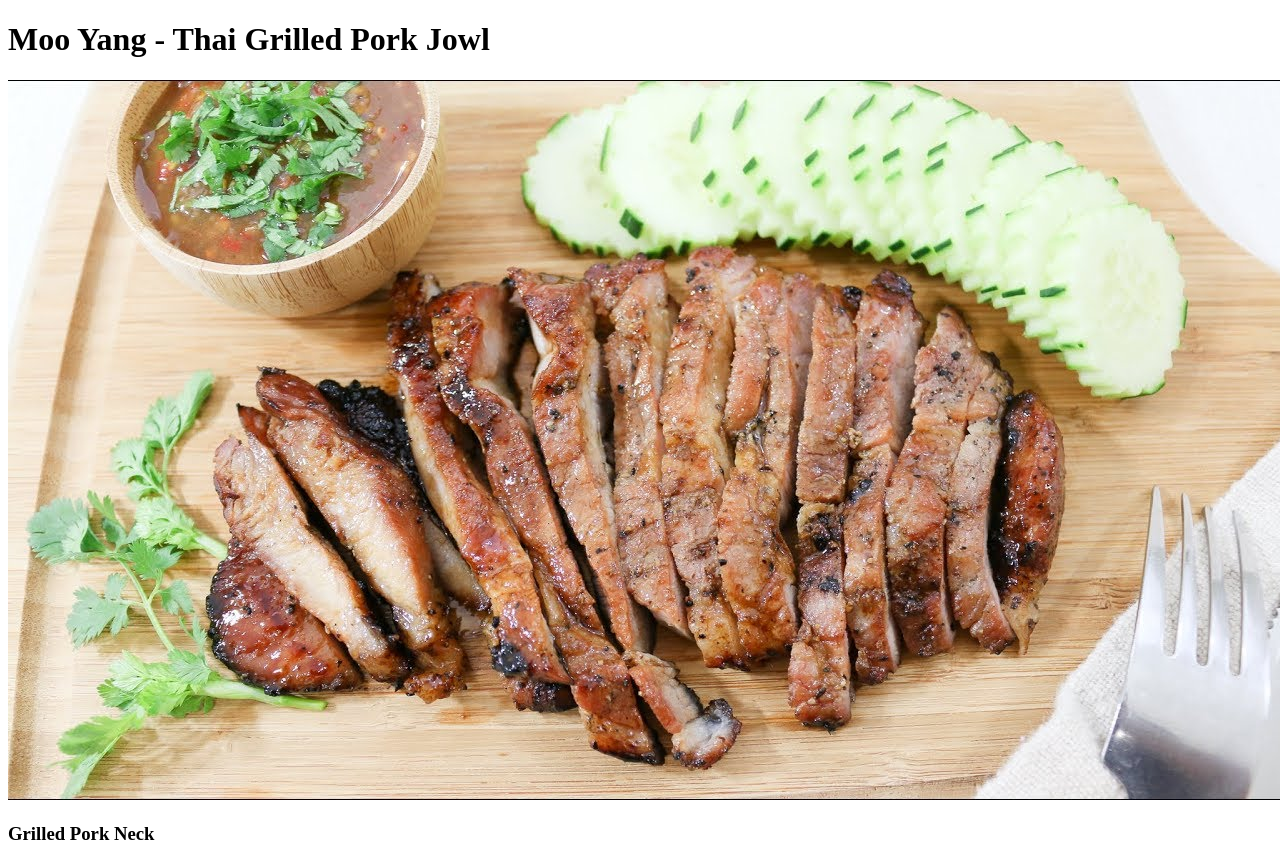
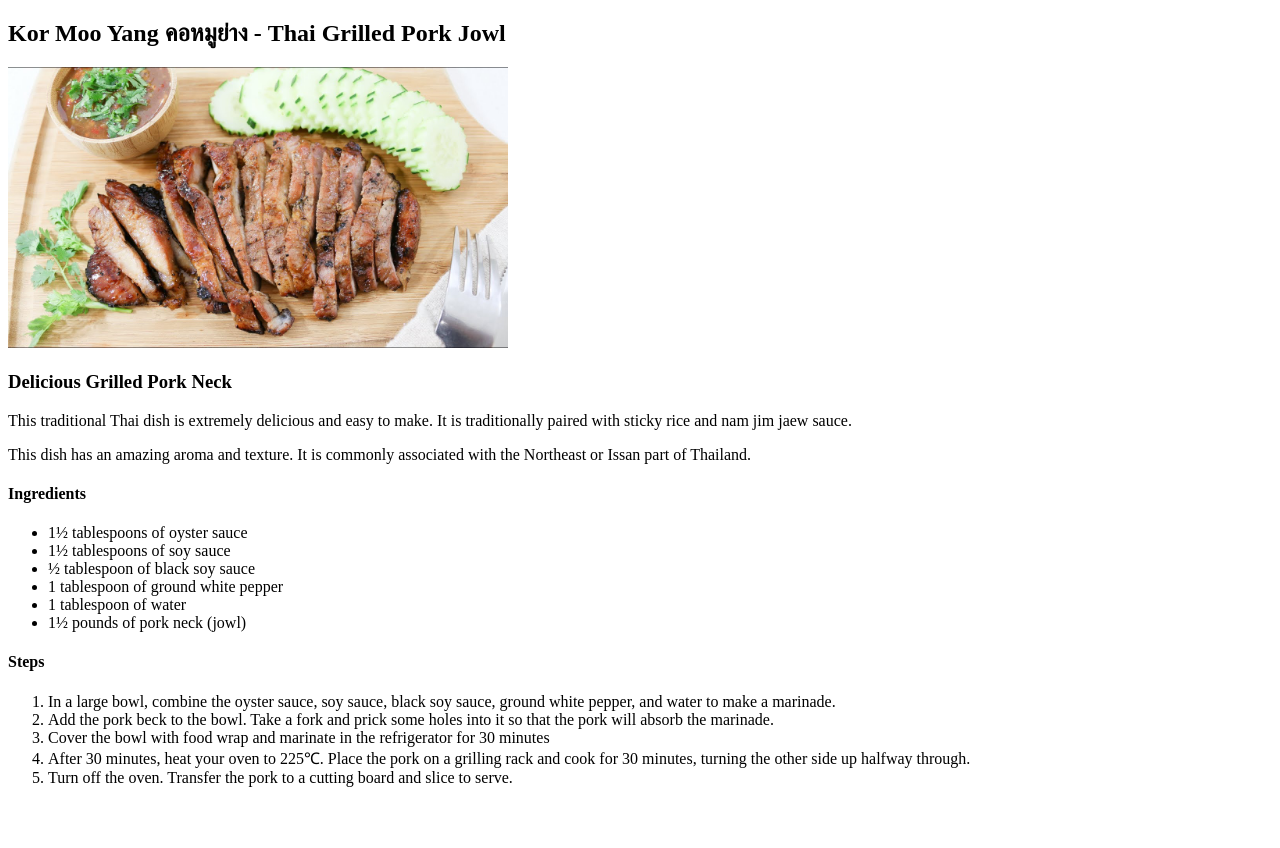
Before and after one commit to ssavitt12/odin-recipes, a plain HTML site: page recipes/moo-yang.html in a window 1280 px wide. Shown: the top 848 px of the page. After the commit the page ends 803 px from the top, so only its background shows below. Drawn offline with Linux system fonts and the light colour scheme.

Commit message:
Moo-yang completed

```diff
--- a/recipes/moo-yang.html
+++ b/recipes/moo-yang.html
@@ -7,11 +7,11 @@
     <title>Thai Moo Yang</title>
   </head>
   <body>
-    <h1>Moo Yang - Thai Grilled Pork Jowl</h1>
+    <h2>Kor Moo Yang คอหมูย่าง - Thai Grilled Pork Jowl</h1>
 
-    <img src="../images/mooyang.jpeg" alt="Thai Grilled Pork" />
+    <img src="../images/mooyang.jpeg" alt="Thai Grilled Pork" width="500" />
 
-    <h3>Grilled Pork Neck</h3>
+    <h3>Delicious Grilled Pork Neck</h3>
 
     <p>
       This traditional Thai dish is extremely delicious and easy to make. It is
```
